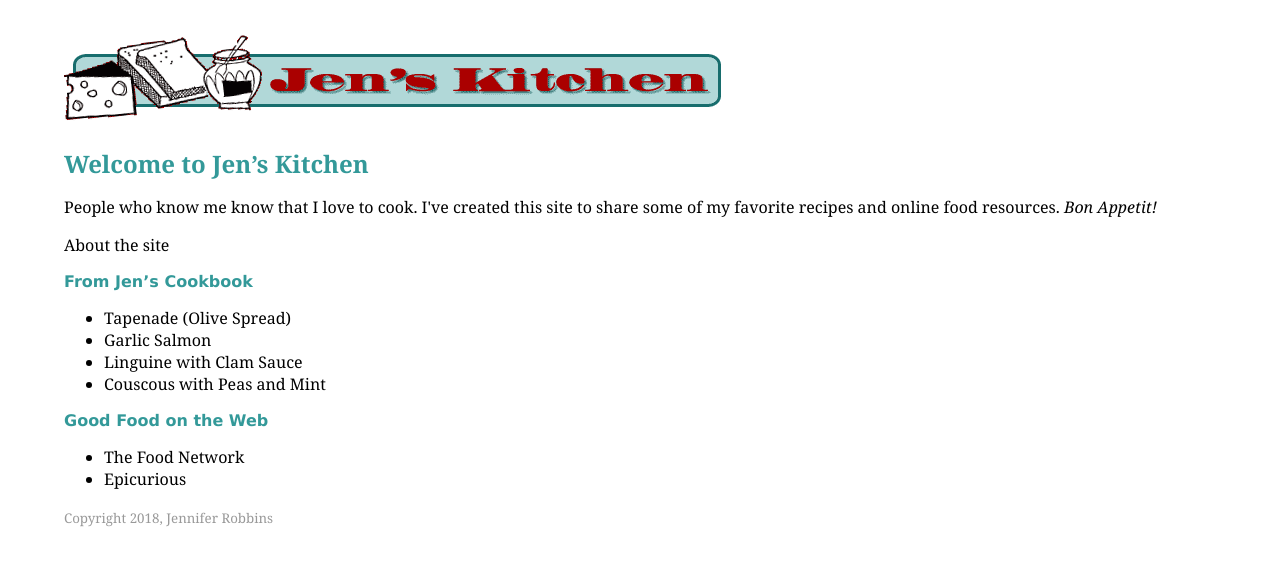
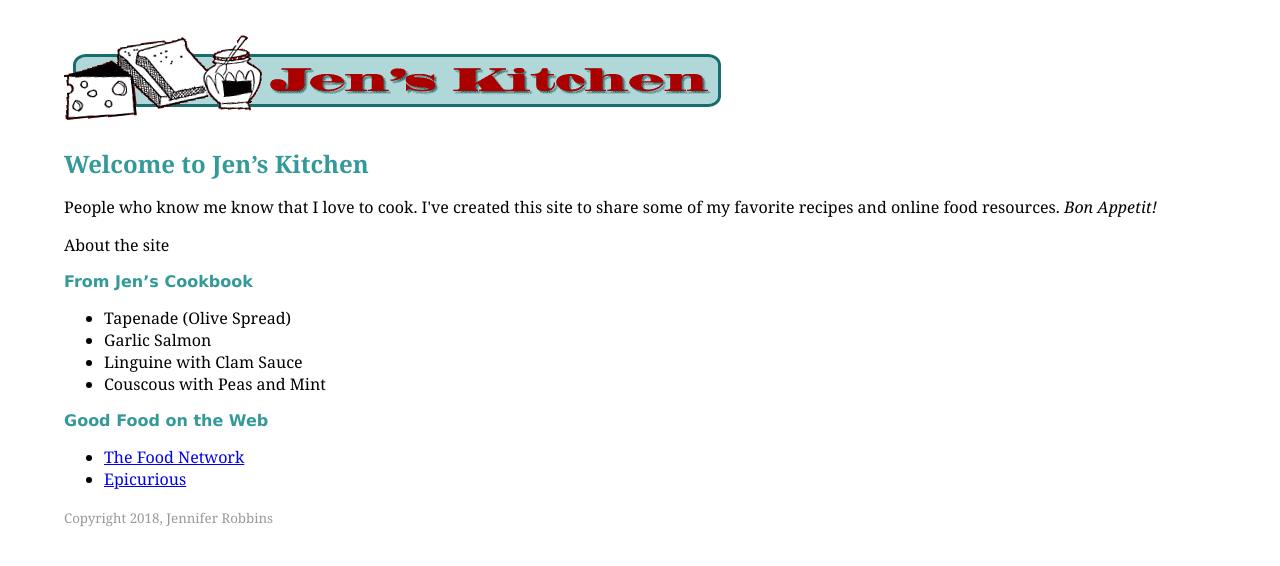
Before and after one commit to JacobDobbins/imed1416.github.io, a plain HTML site: page jenskitchen/index.html in a window 1280 px wide. Drawn offline with Linux system fonts and the light colour scheme.

Commit message:
Update index.html

```diff
--- a/jenskitchen/index.html
+++ b/jenskitchen/index.html
@@ -43,8 +43,8 @@ small {
 
 <h2>Good Food on the Web</h2>
 <ul>
-  <li>The Food Network</li>
-  <li>Epicurious </li>
+  <li><a href="http://www.foodnetwork.com/">The Food Network</a></li>
+  <li><a href="http://www.epicurious.com/">Epicurious</a> </li>
 </ul>
 
 <p><small>Copyright 2018, Jennifer Robbins</small></p>
```
